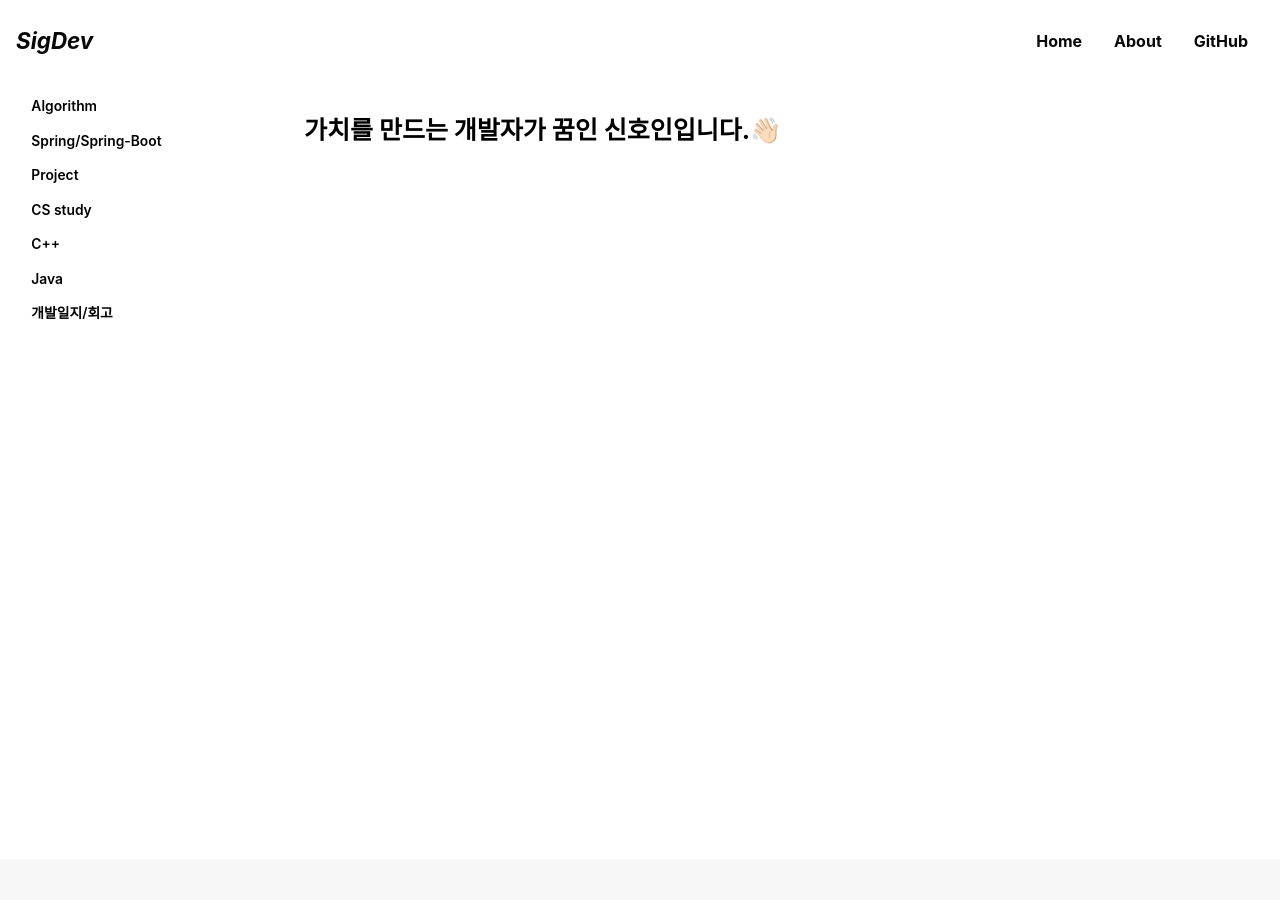
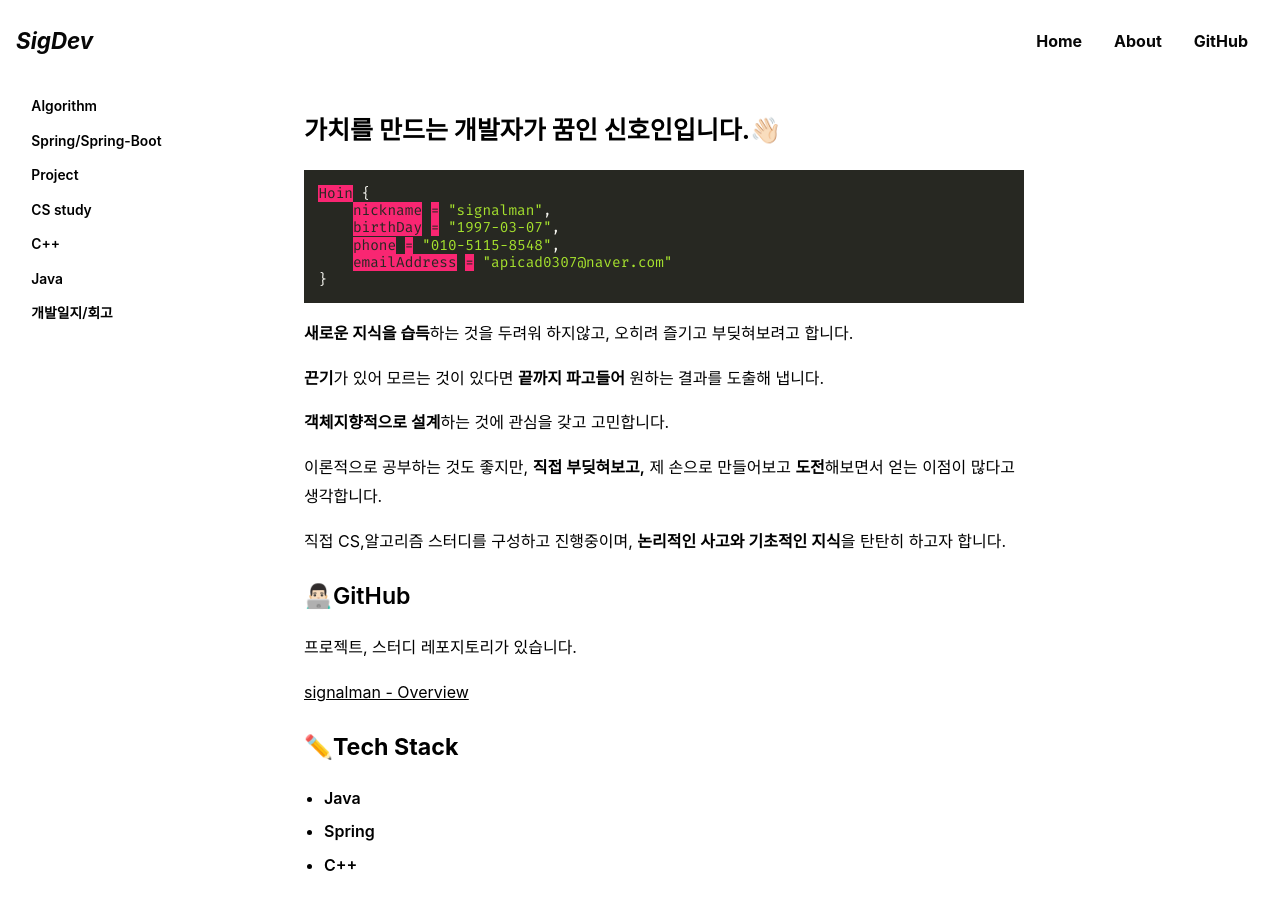
Before and after one commit to signalman/signalman.github.io, a Jekyll site: the page built from _pages/about.md, in a window 1280 px wide and 900 px high. Built offline with Jekyll 4.4.1, drawn with Linux system fonts in a browser that asks for light colours; cached includes are drawn as plain includes; some web fonts are replaced; some of the changed text lies outside the part shown.

Commit message:
edit about

````diff
--- a/_pages/about.md
+++ b/_pages/about.md
@@ -4,3 +4,59 @@ permalink: /about/
 layout: single
 comments: false
 ---
+
+
+```json
+Hoin {
+    nickname = "signalman",
+    birthDay = "1997-03-07",
+    phone = "010-5115-8548",
+    emailAddress = "apicad0307@naver.com"
+}
+```
+
+**새로운 지식을 습득**하는 것을 두려워 하지않고, 오히려 즐기고 부딪혀보려고 합니다.
+
+**끈기**가 있어 모르는 것이 있다면 **끝까지 파고들어** 원하는 결과를 도출해 냅니다.
+
+**객체지향적으로 설계**하는 것에 관심을 갖고 고민합니다.
+
+이론적으로 공부하는 것도 좋지만, **직접 부딪혀보고,** 제 손으로 만들어보고 **도전**해보면서 얻는 이점이 많다고 생각합니다.
+
+직접 CS,알고리즘 스터디를 구성하고 진행중이며, **논리적인 사고와 기초적인 지식**을 탄탄히 하고자 합니다.
+
+## **👨🏻‍💻GitHub**
+
+프로젝트, 스터디 레포지토리가 있습니다.
+
+[signalman - Overview](https://github.com/signalman)
+
+## ✏️Tech Stack
+
+- **Java**
+- **Spring**
+- **C++**
+
+## 💻Blog
+
+배운 기술, 개발에 대한 포스팅을 합니다.
+
+[SigDev](https://signalman.github.io/)
+
+## 🏫Education
+
+- **수지고등학교 졸업**
+
+  2013.03 ~ 2016.02
+
+- **경희대학교 졸업**
+
+  2016.03 ~ 2020.02
+
+- **ROTC 복무(통신)**
+
+  2020.03 ~ 2022.06
+
+- **오픈소스 컨트리뷰션 아카데미**
+
+  2022.07~ 2022.08
````
